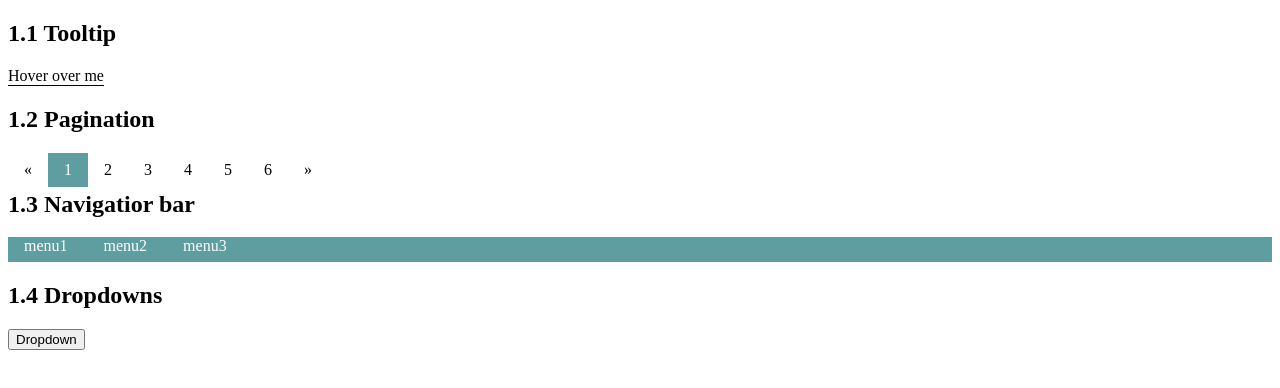
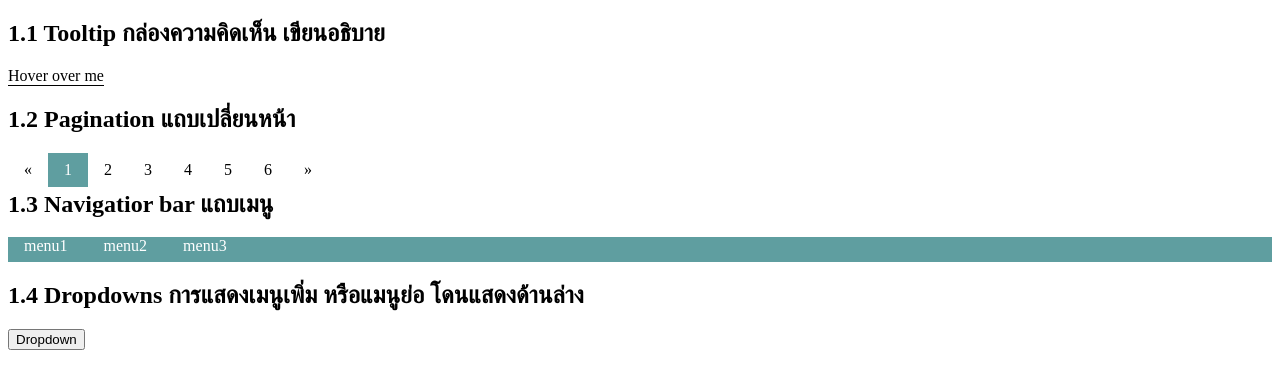
Before and after one commit to Kanit-tha/precodecamp, a plain HTML site: page Lab/Labmenu/Labmenu.html in a window 1280 px wide. Drawn offline with Linux system fonts and the light colour scheme.

Commit message:
เขียนความหมาย

```diff
--- a/Lab/Labmenu/Labmenu.html
+++ b/Lab/Labmenu/Labmenu.html
@@ -5,7 +5,7 @@
     <meta charset="UTF-8">
     <meta name="viewport" content="width=device-width, initial-scale=1.0">
     <meta http-equiv="X-UA-Compatible" content="ie=edge">
-    <title>Document</title>
+    <title>Lab menu</title>
 
     <link rel="stylesheet" href="Labmenu.css" type="text/css">
 
@@ -17,7 +17,9 @@
 
     <div>
 
-        <h2>1.1 Tooltip</h2>
+        <h2>1.1 Tooltip
+            กล่องความคิดเห็น เขียนอธิบาย
+        </h2>
         <div class="tooltip">Hover over me
             <span class="tooltiptext">Tooltip text</span>
         </div>
@@ -25,7 +27,9 @@
     <!-- pagination -->
     <div>
 
-        <h2>1.2 Pagination</h2>
+        <h2>1.2 Pagination
+            แถบเปลี่ยนหน้า
+        </h2>
         <div class="pagination">
             <a href="#">&laquo;</a>
             <a class="active" href="#">1</a>
@@ -42,7 +46,9 @@
     <!-- Navigatior bar -->
     <div>
         <br>
-        <h2>1.3 Navigatior bar</h2>
+        <h2>1.3 Navigatior bar
+            แถบเมนู
+        </h2>
         <div class="bar">
             <a href="#">menu1</a>
             <a href="#">menu2</a>
@@ -54,7 +60,9 @@
 
     <div>
 
-        <h2>1.4 Dropdowns</h2>
+        <h2>1.4 Dropdowns
+            การแสดงเมนูเพิ่ม หรือแมนูย่อ โดนแสดงด้านล่าง
+        </h2>
         <div class="dropdown">
             <button>Dropdown</button>
             <div class="dropdown-content">
```
